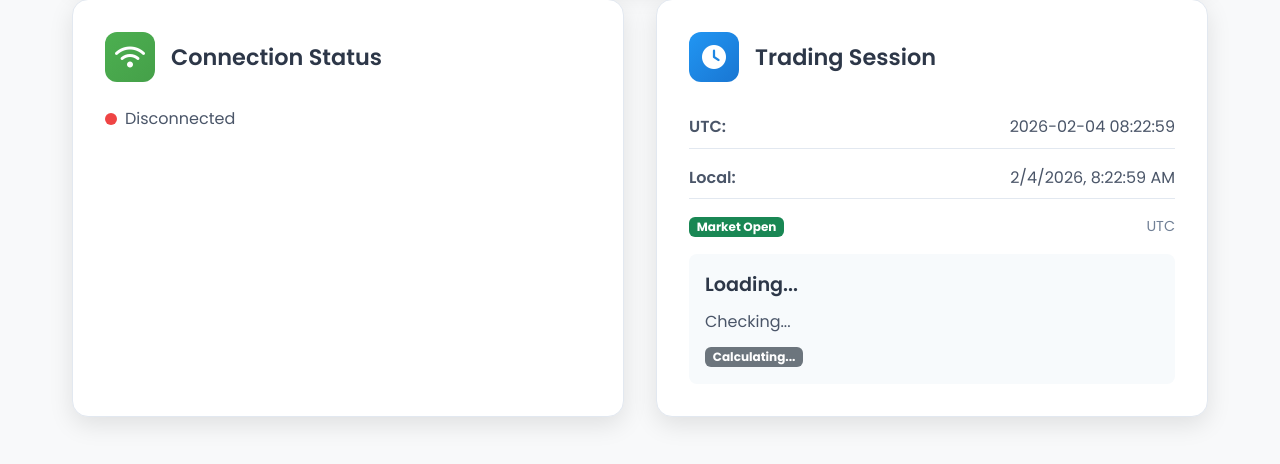
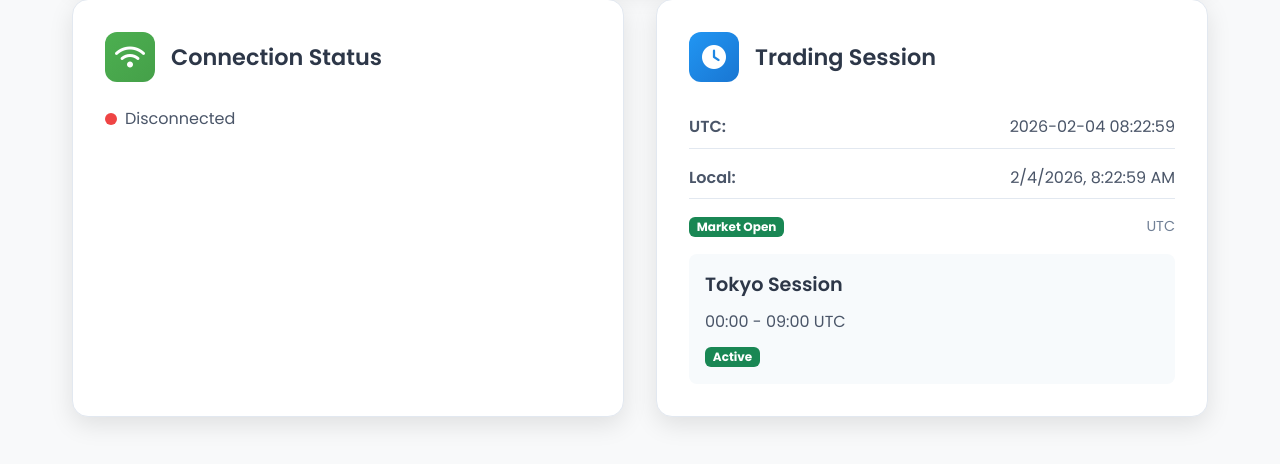
Before and after one commit to rahmangunawans/TradeForce, a Flask app: page /bot-settings in a window 1280 px wide. Shown: the part 259-723 px from the top of the page. Run offline with Flask 3, Linux system fonts and the light colour scheme; the visitor is signed in with stand-in values (Sample User, id 1); data that the repository does not hold is empty; some libraries are stand-ins or nearby versions.

Commit message:
Add display for active trading sessions and market status
Introduce JavaScript to update and display active trading session information and market status on the bot settings page, handling weekend closures and different UTC session timings.

Replit-Commit-Author: Agent
Replit-Commit-Session-Id: df3aeadc-0225-4d3f-9830-89b25eb72d8a
Replit-Commit-Checkpoint-Type: intermediate_checkpoint
Replit-Commit-Event-Id: f443ac73-0db0-4f26-af33-b96436b0b701
Replit-Commit-Screenshot-Url: https://storage.googleapis.com/screenshot-production-us-central1/4f108362-d8f7-4f37-8fc7-3238ba3c34ea/df3aeadc-0225-4d3f-9830-89b25eb72d8a/kBQV4Pq
Replit-Helium-Checkpoint-Created: true

```diff
--- a/templates/bot_settings.html
+++ b/templates/bot_settings.html
@@ -989,6 +989,58 @@
             // Timezone
             const tz = Intl.DateTimeFormat().resolvedOptions().timeZone;
             document.getElementById('userTimezone').textContent = tz;
+
+            // Update Trading Session Info
+            updateTradingSession(now);
+        }
+
+        function updateTradingSession(now) {
+            const hour = now.getUTCHours();
+            const minute = now.getUTCMinutes();
+            const day = now.getUTCDay(); // 0 = Sunday, 6 = Saturday
+
+            const sessionNameElem = document.getElementById('activeSessionName');
+            const sessionTimeElem = document.getElementById('activeSessionTime');
+            const sessionStatusElem = document.getElementById('activeSessionStatus');
+            const marketStatusElem = document.getElementById('marketStatus');
+
+            // Weekend Check
+            if (day === 0 || day === 6) {
+                marketStatusElem.textContent = 'Market Closed (OTC Only)';
+                marketStatusElem.className = 'badge bg-warning';
+            } else {
+                marketStatusElem.textContent = 'Market Open';
+                marketStatusElem.className = 'badge bg-success';
+            }
+
+            // Simple Session Logic (example)
+            let session = "No Active Major Session";
+            let timeRange = "Waiting...";
+            let statusClass = "bg-secondary";
+
+            if (hour >= 0 && hour < 9) {
+                session = "Tokyo Session";
+                timeRange = "00:00 - 09:00 UTC";
+                statusClass = "bg-success";
+            } else if (hour >= 8 && hour < 17) {
+                session = "London Session";
+                timeRange = "08:00 - 17:00 UTC";
+                statusClass = "bg-success";
+            } else if (hour >= 13 && hour < 22) {
+                session = "New York Session";
+                timeRange = "13:00 - 22:00 UTC";
+                statusClass = "bg-success";
+            } else if (hour >= 21 || hour < 6) {
+                session = "Sydney Session";
+                timeRange = "21:00 - 06:00 UTC";
+                statusClass = "bg-success";
+            }
+
+            if (sessionNameElem) sessionNameElem.textContent = session;
+            if (sessionTimeElem) sessionTimeElem.textContent = timeRange;
+            if (sessionStatusElem) {
+                sessionStatusElem.innerHTML = `<span class="badge ${statusClass}">Active</span>`;
+            }
         }
 
         setInterval(updateClocks, 1000);
```
